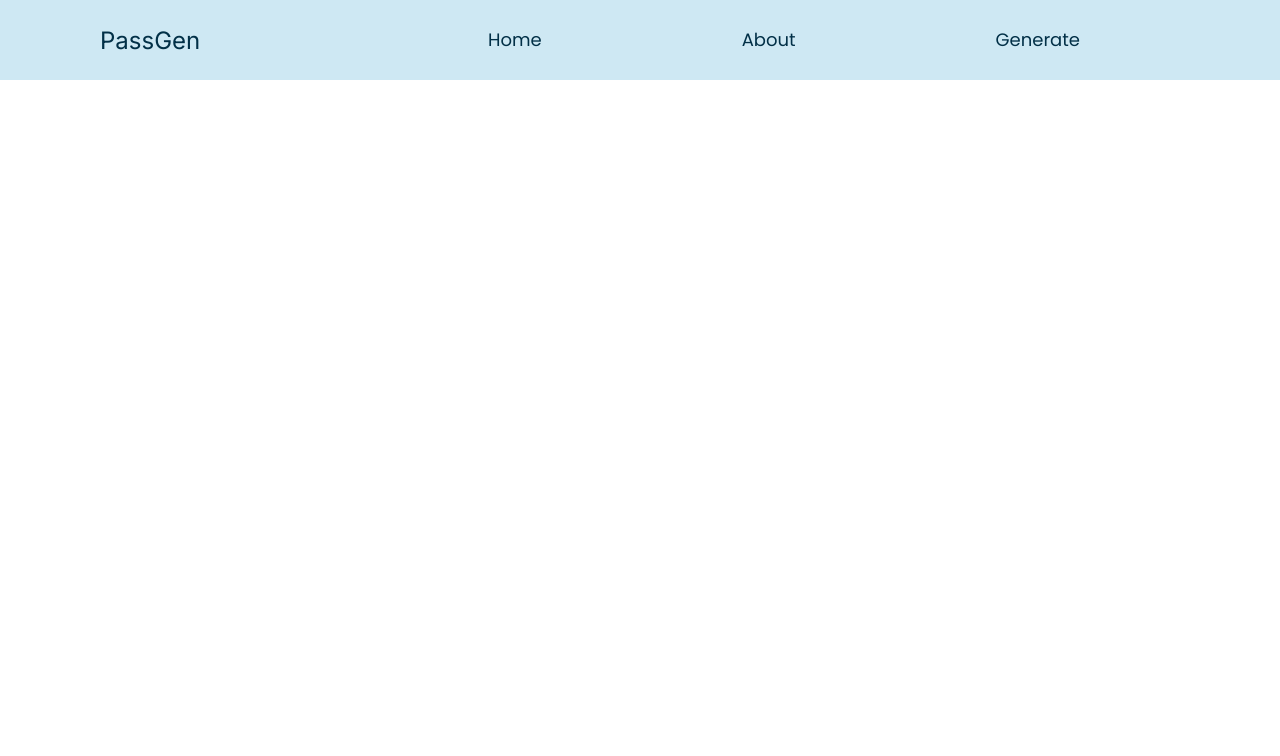
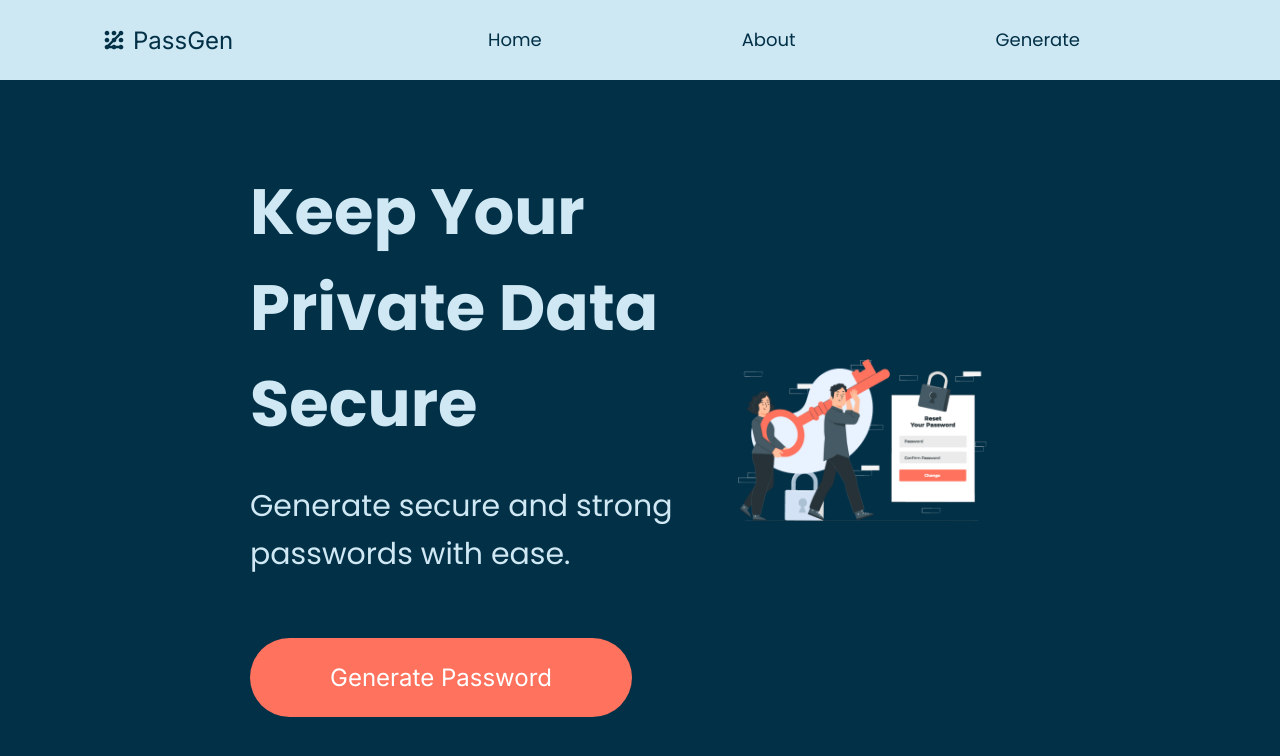
Before and after one commit to imRajAryan09/password-generator, a React (Create React App) app: page / in a window 1280 px wide. Shown: the top 756 px of the page. Built offline with nearby package versions, Linux system fonts and the light colour scheme.

Commit message:
hero section done

```diff
--- a/package.json
+++ b/package.json
@@ -3,6 +3,10 @@
   "version": "0.1.0",
   "private": true,
   "dependencies": {
+    "@emotion/react": "^11.9.0",
+    "@emotion/styled": "^11.8.1",
+    "@mui/icons-material": "^5.6.2",
+    "@mui/material": "^5.6.2",
     "@testing-library/jest-dom": "^5.16.4",
     "@testing-library/react": "^13.1.1",
     "@testing-library/user-event": "^13.5.0",
--- a/public/index.html
+++ b/public/index.html
@@ -10,20 +10,8 @@
 			content="Web site created using create-react-app"
 		/>
 		<link rel="apple-touch-icon" href="%PUBLIC_URL%/logo192.png" />
-    <!--
-      manifest.json provides metadata used when your web app is installed on a
-      user's mobile device or desktop. See https://developers.google.com/web/fundamentals/web-app-manifest/
-    -->
 		<link rel="manifest" href="%PUBLIC_URL%/manifest.json" />
-    <!--
-      Notice the use of %PUBLIC_URL% in the tags above.
-      It will be replaced with the URL of the `public` folder during the build.
-      Only files inside the `public` folder can be referenced from the HTML.
-
-      Unlike "/favicon.ico" or "favicon.ico", "%PUBLIC_URL%/favicon.ico" will
-      work correctly both with client-side routing and a non-root public URL.
-      Learn how to configure a non-root public URL by running `npm run build`.
-    -->
+		<script src="https://kit.fontawesome.com/eedd49df66.js" crossorigin="anonymous"></script>
 		<title>React App</title>
 	</head>
 	<body>
--- a/src/components/navbar/Navbar.jsx
+++ b/src/components/navbar/Navbar.jsx
@@ -1,8 +1,12 @@
 import "./navbar.scss";
+import PatternIcon from "@mui/icons-material/Pattern";
 const Navbar = () => {
 	return (
 		<nav>
-			<div className="logo">PassGen</div>
+			<div className="logo">
+				<PatternIcon className="logo-icon" />
+				PassGen
+			</div>
 			<div className="nav-items">
 				<ul>
 					<li>Home</li>
--- a/src/components/navbar/navbar.scss
+++ b/src/components/navbar/navbar.scss
@@ -11,7 +11,14 @@ nav {
 		font-weight: 400;
 		font-size: 24px;
 		line-height: 29px;
-        cursor: pointer;
+		cursor: pointer;
+		display: flex;
+		align-items: center;
+		justify-content: center;
+		.logo-icon {
+			margin-right: 5px;
+			font-size: 28px;
+		}
 	}
 	.nav-items {
 		ul {
@@ -23,8 +30,8 @@ nav {
 				font-weight: 400;
 				font-size: 18px;
 				line-height: 22px;
-                padding-inline: 100px;
-                cursor: pointer;
+				padding-inline: 100px;
+				cursor: pointer;
 			}
 		}
 	}
--- a/src/pages/home/Home.jsx
+++ b/src/pages/home/Home.jsx
@@ -1,11 +1,25 @@
 import Navbar from "../../components/navbar/Navbar";
 import "./home.scss";
+import BgSvg from "../../assets/hero-svg-pwdgen.png";
 const Home = () => {
 	return (
 		<div className="home">
 			<div className="nav-component">
 				<Navbar />
 			</div>
+			<div className="home-content">
+				<div className="text">
+					<h1>Keep Your Private Data Secure</h1>
+					<p>Generate secure and strong passwords with ease. </p>
+					<div className="button">Generate Password</div>
+				</div>
+				<div className="image">
+					<img
+						src={BgSvg}
+						alt="hero-img"
+					/>
+				</div>
+			</div>
 		</div>
 	);
 };
--- a/src/pages/home/home.scss
+++ b/src/pages/home/home.scss
@@ -1,3 +1,57 @@
 .home {
 	background-color: #023047;
+	min-height: 100vh;
+	.home-content {
+		display: flex;
+		align-items: center;
+		justify-content: space-between;
+		min-height: calc(100vh - 80px); // 80px is the hright of the navbar
+		margin-inline: 125px;
+		padding-inline: 125px;
+		gap: 40px;
+		.text {
+			display: flex;
+			flex-direction: column;
+			justify-content: space-between;
+			align-items: flex-start;
+			gap: 30px;
+			font-family: "Poppins";
+			h1 {
+				font-weight: 700;
+				font-size: 64px;
+				line-height: 96px;
+				color: #cfe8f3;
+			}
+			p {
+				font-weight: 400;
+				font-size: 30px;
+				line-height: 48px;
+				color: #cfe8f3;
+			}
+			.button {
+				font-family: "Inter" !important;
+				font-weight: 400;
+				font-size: 24px;
+				line-height: 29px;
+				color: #ffffff;
+				background: #ff725e;
+				border-radius: 40px;
+				outline: none;
+				border: none;
+				cursor: pointer;
+				padding: 25px 80px;
+				margin-top: 30px;
+				// align-self: center;
+			}
+		}
+		.image {
+			height: 90%;
+			width: 90%;
+			img {
+				height: 90%;
+				width: 90%;
+				object-fit: fill;
+			}
+		}
+	}
 }
```
Also changed, not shown: src/assets/hero-svg-pwdgen.png (added), 1 other file (tests, documents, lock files or other folders). Lines whose indentation alone changed are shown as unchanged.
